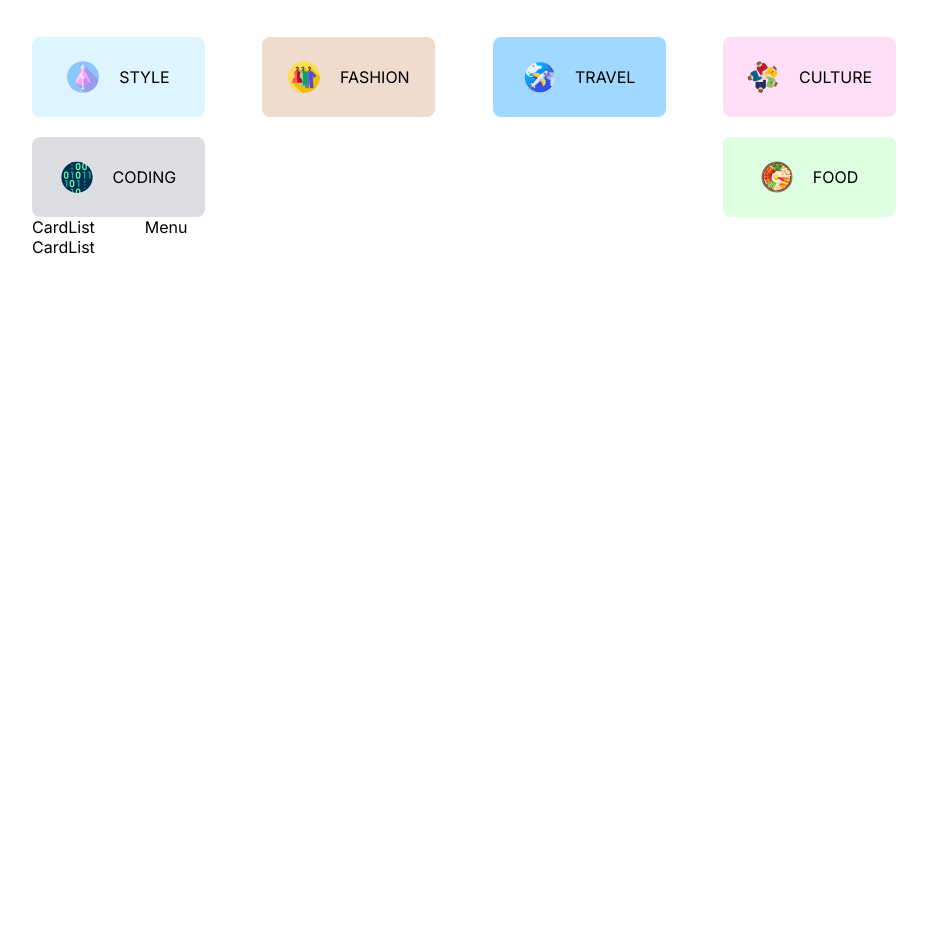
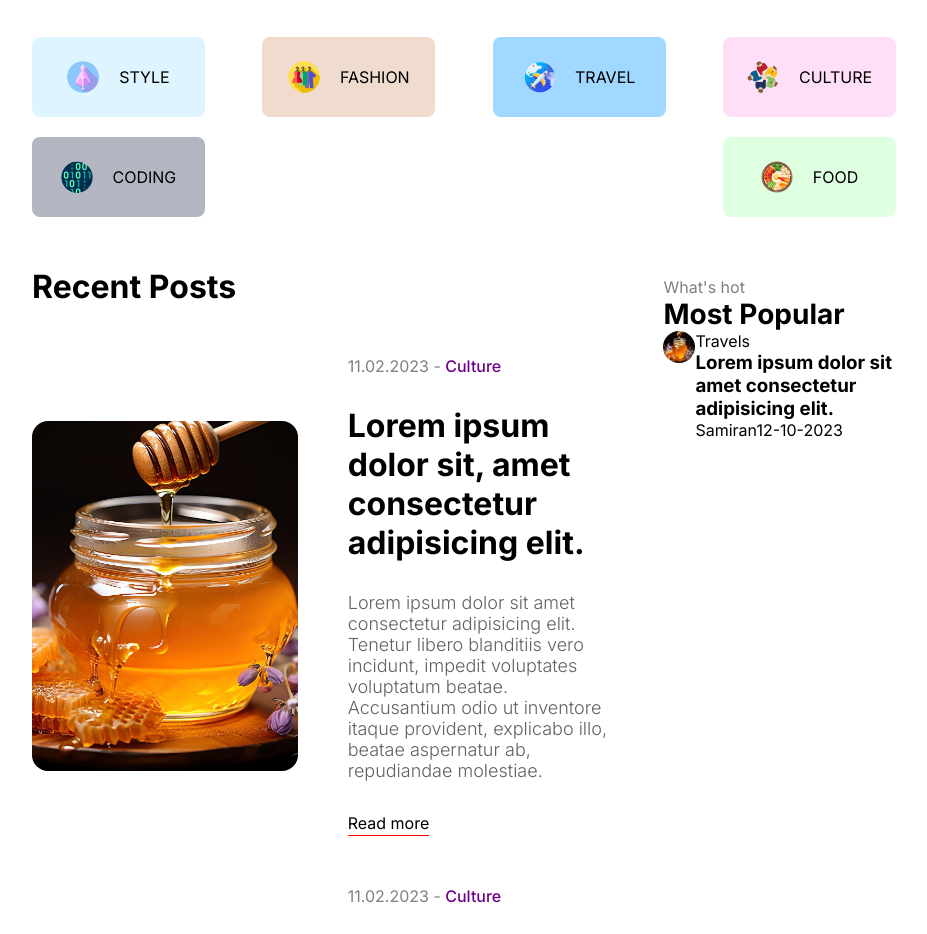
Before and after one commit to samiran1605/next-blogapp-1, a Next.js app: page / in a window 1280 px wide. Shown: the part 1140-2074 px from the top of the page, without its empty margins (176-1103 px from the left). Before the commit the page ends 1397 px from the top, so only its background shows below. Built offline with nearby package versions, Linux system fonts and the light colour scheme.

Commit message:
added Recent Post feature

```diff
--- a/src/components/Menu/Menu.tsx
+++ b/src/components/Menu/Menu.tsx
@@ -1,8 +1,38 @@
 import React from "react";
 import styles from "./menu.module.css";
+import Link from "next/link";
+import Image from "next/image";
 
 const Menu = () => {
-  return <div className={styles.container}>Menu</div>;
+  return (
+    <div className={styles.container}>
+      <h2 className={styles.subtitle}>What's hot</h2>
+      <h1 className={styles.title}>Most Popular</h1>
+      <div className={styles.items}>
+        <Link href="/" className={styles.item}>
+          <div className={styles.imageContainer}>
+            <Image
+              src="/p1.jpg"
+              alt=""
+              className={styles.image}
+              width={32}
+              height={32}
+            />
+          </div>
+          <div className={styles.textContainer}>
+            <span className={`${styles.category} ${styles.travel}`}>
+              Travels
+            </span>
+            <h3>Lorem ipsum dolor sit amet consectetur adipisicing elit.</h3>
+            <div className={styles.details}>
+              <span className={styles.username}>Samiran</span>
+              <span className={styles.date}>12-10-2023</span>
+            </div>
+          </div>
+        </Link>
+      </div>
+    </div>
+  );
 };
 
 export default Menu;
--- a/src/components/Menu/menu.module.css
+++ b/src/components/Menu/menu.module.css
@@ -1,3 +1,23 @@
 .container{
+flex: 2;
+margin-top: 60px;
+}
 
+.subtitle{
+  font-size: 16px;
+  color: gray;
+  font-weight: 400;
 }
+
+.title{
+  font-size: 28px;
+}
+
+.item{
+  display: flex;
+}
+
+.image{
+  border-radius: 50%;
+  position: relative;
+}
--- /dev/null
+++ b/src/components/card/Card.tsx
@@ -0,0 +1,32 @@
+import React from "react";
+import Image from "next/image";
+import styles from "./card.module.css";
+import Link from "next/link";
+
+export const Card = () => {
+  return (
+    <div className={styles.container}>
+      <div className={styles.imageContainer}>
+        <Image src="/p1.jpg" alt="" fill className={styles.image} />
+      </div>
+      <div className={styles.textContainer}>
+        <div className={styles.detail}>
+          <span className={styles.date}>11.02.2023 - </span>
+          <span className={styles.category}>Culture</span>
+        </div>
+        <Link href="/">
+          <h1>Lorem ipsum dolor sit, amet consectetur adipisicing elit.</h1>
+        </Link>
+        <p className={styles.desc}>
+          Lorem ipsum dolor sit amet consectetur adipisicing elit. Tenetur
+          libero blanditiis vero incidunt, impedit voluptates voluptatum beatae.
+          Accusantium odio ut inventore itaque provident, explicabo illo, beatae
+          aspernatur ab, repudiandae molestiae.
+        </p>
+        <Link href="/" className={styles.link}>
+          Read more
+        </Link>
+      </div>
+    </div>
+  );
+};
--- /dev/null
+++ b/src/components/card/card.module.css
@@ -0,0 +1,45 @@
+.container{
+  margin-bottom: 50px;
+  display: flex;
+  align-items: center;
+  gap: 50px;
+}
+
+.image{
+  object-fit: cover;
+  border-radius: 16px;
+}
+
+.imageContainer{
+  flex: 1;
+  height: 350px;
+  position: relative;
+
+}
+.textContainer{
+  flex: 1;
+  display: flex;
+  flex-direction: column;
+  gap: 30px;
+}
+
+.date{
+  color: gray;
+}
+
+.category{
+  color: rgb(111, 2, 141);
+  font-weight: 500;
+}
+
+.desc{
+  font-weight: 300;
+  font-size: 18px;
+  color: var(--softTextColor);
+}
+
+.link{
+  border-bottom: 1px solid red;
+  width: max-content;
+  padding: 2px 0;
+}
--- a/src/components/cardList/CardList.tsx
+++ b/src/components/cardList/CardList.tsx
@@ -1,8 +1,19 @@
 import React from "react";
 import styles from "./cardList.module.css";
+import { Card } from "../card/Card";
 
 const CardList = () => {
-  return <div className={styles.container}>CardList</div>;
+  return (
+    <div className={styles.container}>
+      <h1 className={styles.title}>Recent Posts</h1>
+      <div className={styles.posts}>
+        <Card />
+        <Card />
+        <Card />
+        <Card />
+      </div>
+    </div>
+  );
 };
 
 export default CardList;
--- a/src/components/cardList/cardList.module.css
+++ b/src/components/cardList/cardList.module.css
@@ -1,3 +1,8 @@
 .container{
+flex: 5;
+}
 
+
+.title{
+  margin: 50px 0;
 }
--- a/src/components/categoryList/categoryList.module.css
+++ b/src/components/categoryList/categoryList.module.css
@@ -42,7 +42,7 @@
   background-color: #ff57d831;
 }
 .category.coding{
-  background-color: #0c112523;
+  background-color: #3138565d;
 }
 .category.food{
   background-color: #57ff5d31;
```
